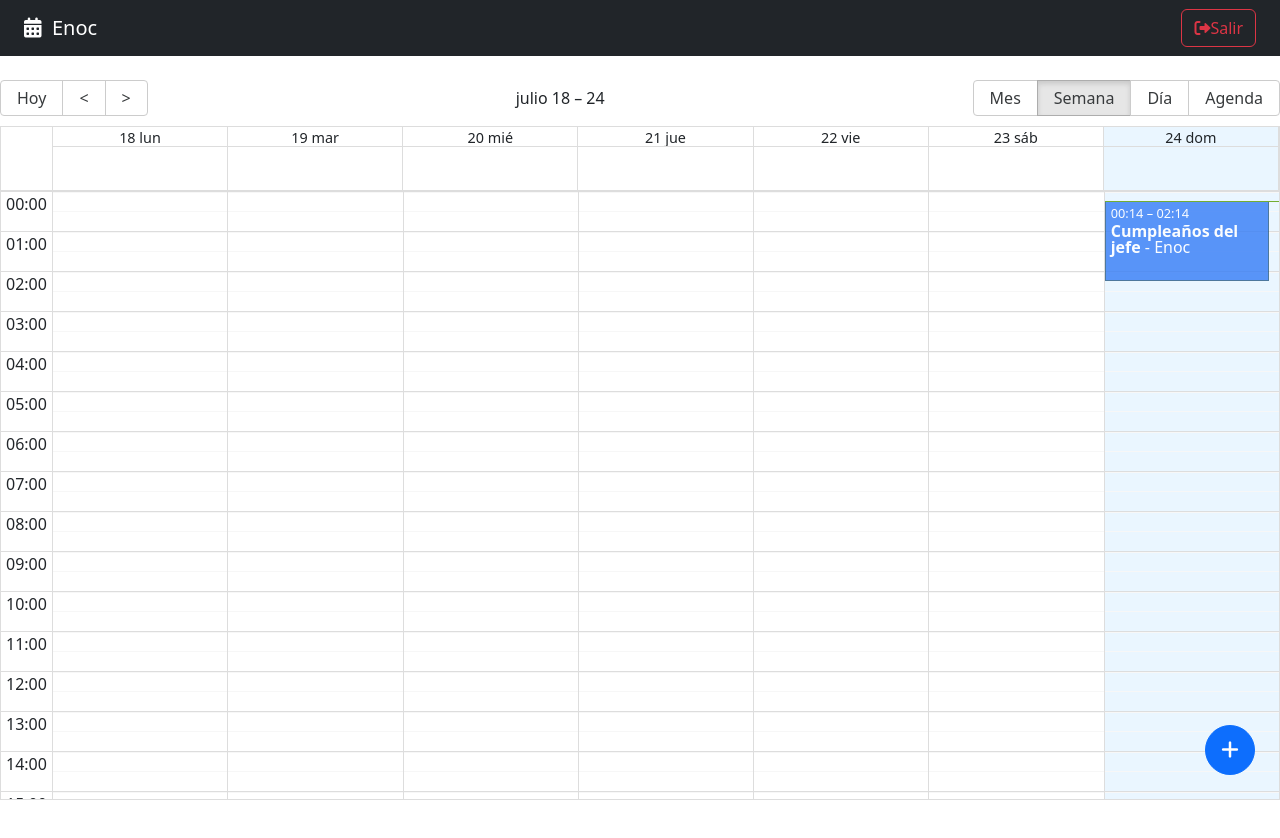
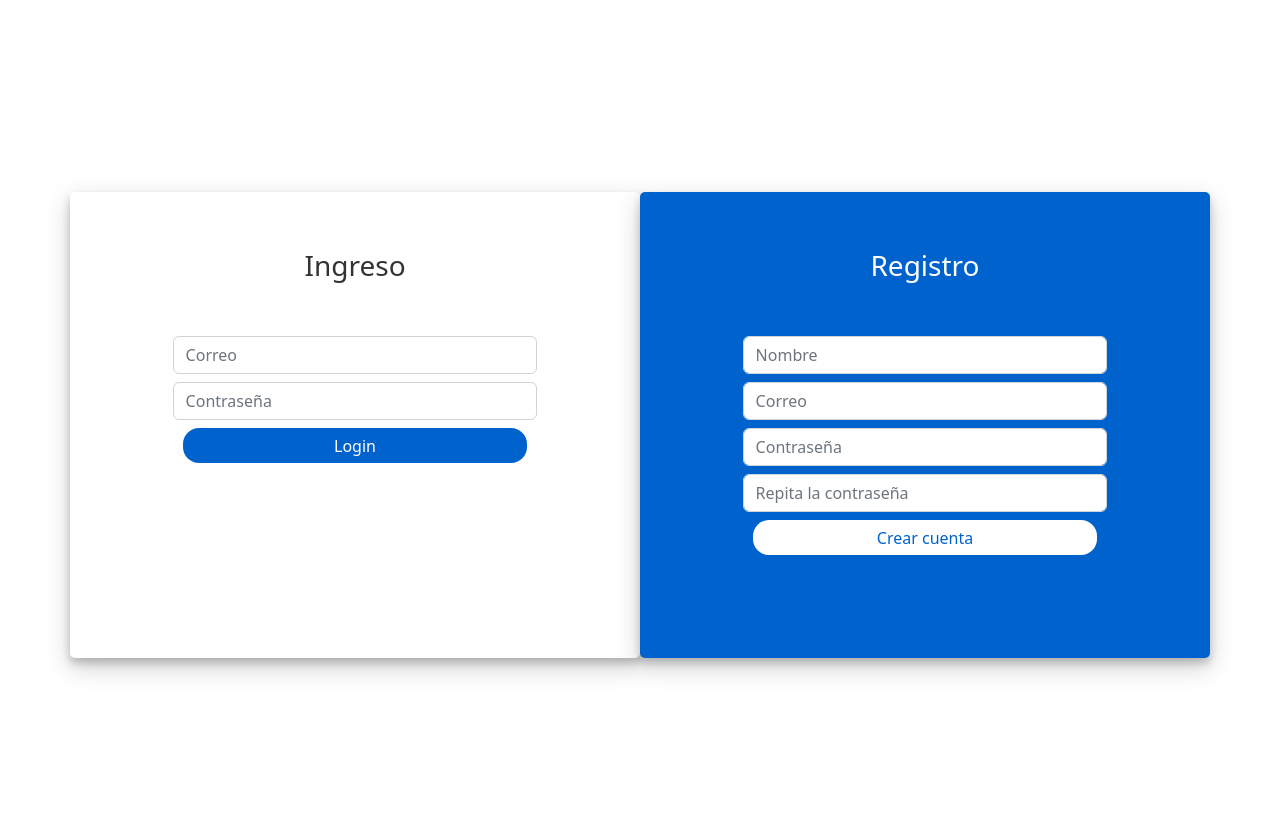
Before and after one commit to EnocCastroVargas/calendar-app, a React (Vite) app: page /auth in a window 1280 px wide. Shown: the top 838 px of the page. Before the commit the page ends 800 px from the top, so only its background shows below. Built offline with nearby package versions, Linux system fonts and the light colour scheme.

Commit message:
useForm added

```diff
--- a/src/auth/pages/LoginPage.jsx
+++ b/src/auth/pages/LoginPage.jsx
@@ -1,17 +1,59 @@
+import { useForm } from '../../hooks';
 import './LoginPage.css';
 
+const loginFormFields = {
+    loginEmail:    '',
+    loginPassword: '',
+};
+
+const registerFormFields = {
+    registerEmail:     '',
+    registerName:      '',
+    registerPassword:  '',
+    registerPassword2: '',
+};
+
+
 export const LoginPage = () => {
+
+    const {
+            loginEmail,
+            loginPassword,
+            onInputChange:onLoginInputChange
+    } = useForm( loginFormFields );
+
+    const {
+            registerEmail,
+            registerName,
+            registerPassword,
+            registerPassword2,
+            onInputChange:onRegisterInputChange
+    } = useForm( registerFormFields );
+
+    const loginSubmit = ( event ) => {
+        event.preventDefault();
+        console.log({ loginEmail, loginPassword });
+    };
+
+    const registerSubmit = ( event ) => {
+        event.preventDefault();
+        console.log({ registerName, registerEmail, registerPassword, registerPassword2 })
+    }
+
     return (
         <div className="container login-container">
             <div className="row">
                 <div className="col-md-6 login-form-1">
                     <h3>Ingreso</h3>
-                    <form>
+                    <form onSubmit={ loginSubmit }>
                         <div className="form-group mb-2">
                             <input
                                 type="text"
                                 className="form-control"
                                 placeholder="Correo"
+                                name="loginEmail"
+                                value={ loginEmail }
+                                onChange={ onLoginInputChange }
                             />
                         </div>
                         <div className="form-group mb-2">
@@ -20,6 +62,9 @@
                                 className="form-control"
                                 placeholder="Contraseña"
                                 autoComplete='off'
+                                name="loginPassword"
+                                value={ loginPassword }
+                                onChange={ onLoginInputChange }
                             />
                         </div>
                         <div className="d-grid gap-2">
@@ -34,12 +79,15 @@
 
                 <div className="col-md-6 login-form-2">
                     <h3>Registro</h3>
-                    <form>
+                    <form onSubmit={ registerSubmit }>
                         <div className="form-group mb-2">
                             <input
                                 type="text"
                                 className="form-control"
                                 placeholder="Nombre"
+                                name="registerName"
+                                value={ registerName }
+                                onChange={ onRegisterInputChange }
                             />
                         </div>
                         <div className="form-group mb-2">
@@ -47,6 +95,10 @@
                                 type="email"
                                 className="form-control"
                                 placeholder="Correo"
+                                name="registerEmail"
+                                value={ registerEmail }
+                                onChange={ onRegisterInputChange }
+
                             />
                         </div>
                         <div className="form-group mb-2">
@@ -55,6 +107,9 @@
                                 className="form-control"
                                 placeholder="Contraseña"
                                 autoComplete='off'
+                                name="registerPassword"
+                                value={ registerPassword }
+                                onChange={ onRegisterInputChange }
                             />
                         </div>
 
@@ -64,6 +119,9 @@
                                 className="form-control"
                                 placeholder="Repita la contraseña"
                                 autoComplete='off'
+                                name="registerPassword2"
+                                value={ registerPassword2 }
+                                onChange={ onRegisterInputChange }
                             />
                         </div>
 
--- a/src/hooks/index.js
+++ b/src/hooks/index.js
@@ -2,4 +2,5 @@
 
 
 export * from './useCalendarStore';
+export * from './useForm';
 export * from './useUiStore';
--- /dev/null
+++ b/src/hooks/useForm.js
@@ -0,0 +1,63 @@
+import { useEffect, useMemo, useState } from 'react';
+
+export const useForm = ( initialForm = {}, formValidations = {}) => {
+
+    const [ formState, setFormState ] = useState( initialForm );
+    const [ formValidation, setFormValidation ] = useState({});
+
+    useEffect(() => {
+        createValidators();
+    }, [ formState ])
+
+    useEffect(() => {
+        setFormState( initialForm );
+    }, [ initialForm ])
+
+
+    const isFormValid = useMemo( () => {
+
+        for (const formValue of Object.keys( formValidation )) {
+            if ( formValidation[formValue] !== null ) return false;
+        }
+
+        return true;
+    }, [ formValidation ])
+
+
+    const onInputChange = ({ target }) => {
+        const { name, value } = target;
+        setFormState({
+            ...formState,
+            [ name ]: value
+        });
+    }
+
+    const onResetForm = () => {
+        setFormState( initialForm );
+    }
+
+    const createValidators = () => {
+
+        const formCheckedValues = {};
+
+        for (const formField of Object.keys( formValidations )) {
+            const [ fn, errorMessage ] = formValidations[formField];
+
+            formCheckedValues[`${ formField }Valid`] = fn( formState[formField] ) ? null : errorMessage;
+        }
+
+        setFormValidation( formCheckedValues );
+    }
+
+
+
+    return {
+        ...formState,
+        formState,
+        onInputChange,
+        onResetForm,
+
+        ...formValidation,
+        isFormValid
+    }
+}
--- a/src/router/AppRouter.jsx
+++ b/src/router/AppRouter.jsx
@@ -5,7 +5,7 @@
 
 export const AppRouter = () => {
 
-    const authStatus = 'authenticated'; //authenticated not-authenticated
+    const authStatus = 'not-authenticated'; //authenticated not-authenticated
 
     return (
         <>
```
